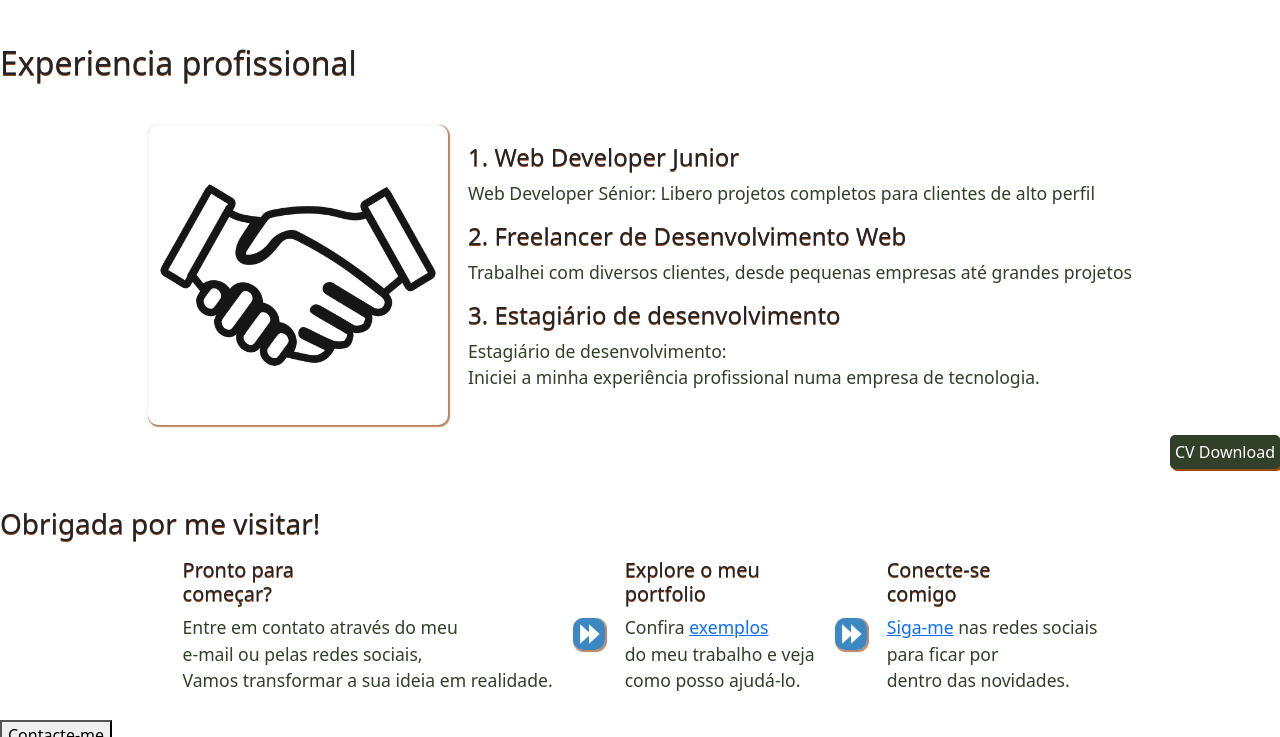
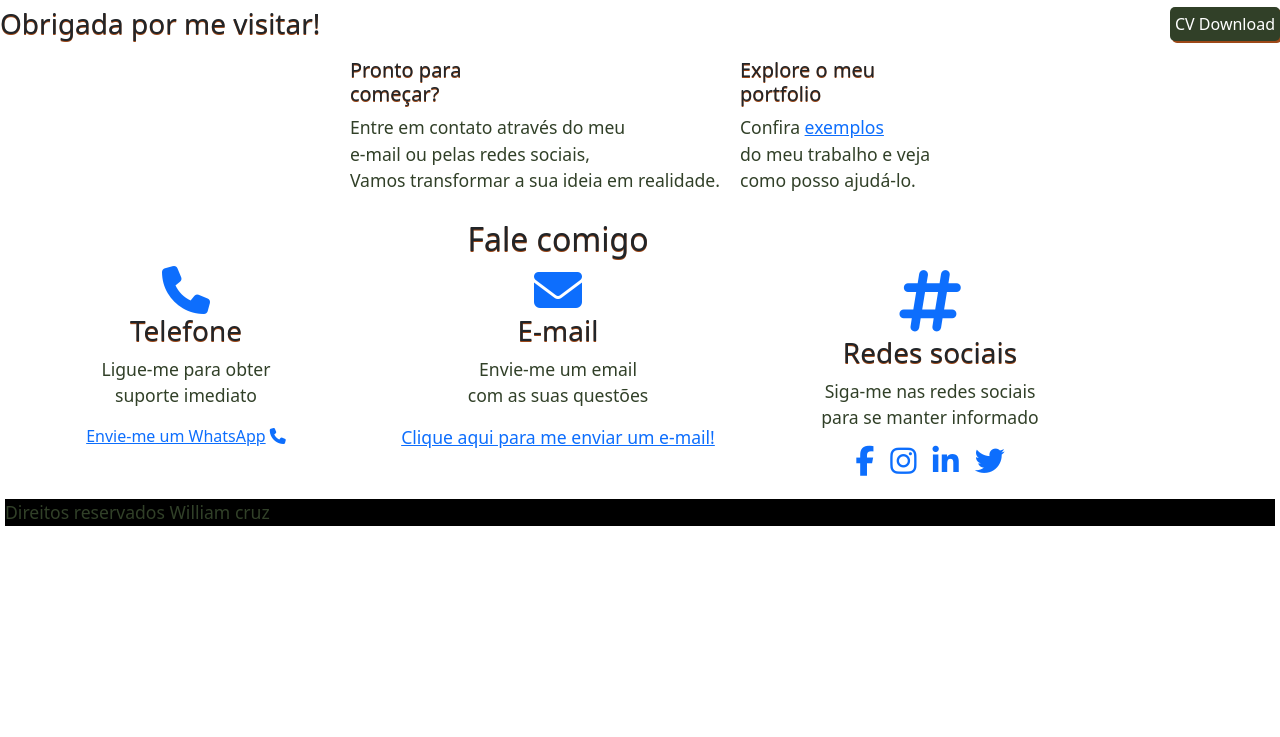
Before and after one commit to williamcruz12/PortifolioWilliam, a plain HTML site: page index.html in a window 1280 px wide. Shown: the part 2063-2800 px from the top of the page. After the commit the page ends 2605 px from the top, so only its background shows below. Drawn offline with nearby package versions, Linux system fonts and the light colour scheme.

Commit message:
Add files via upload

```diff
--- a/index.html
+++ b/index.html
@@ -57,7 +57,7 @@
                 <td id="eu"><h2 id="sobre2">Olá eu sou o William Cruz <br> e sou Web developer!</h2></td>
             </table>
         </div>
-
+    <br><br><br>
         <div class="sobremim1">
             <h2>Sobre Mim</h2>
             <p>Sou apaixonado por criar experiências digitais envolventes e
@@ -163,11 +163,6 @@
         </div>
 
 
-
-
-   <br>
-   <br>
-   <br>
     <div>
         <h3>Obrigada por me visitar!</h3>
         <table>
@@ -176,9 +171,6 @@
                     <h5>Pronto para <br> começar?</h5>
                     <p>Entre em contato através do meu <br>e-mail ou pelas redes sociais,<br> Vamos transformar a sua ideia em realidade.</p>
                 </td>
-                <td>
-                    <img src="favicon-32x32.png"  alt="">
-                </td>
 
 
                 <td>
@@ -186,38 +178,79 @@
                     <p>Confira <a href="projetos.html">exemplos</a> <br>
                        do meu trabalho e veja <br> como posso ajudá-lo.</p>
                 </td>
-                <td>
-                    <img src="favicon-32x32.png"  alt="">
-                </td>
-
-                <td>
-                    <h5>Conecte-se <br> comigo</h5>
-                    <p><a href="https://www.instagram.com/">Siga-me</a>
-                     nas redes sociais <br> para ficar por <br> dentro das
-                     novidades.</p>
-                </td>
 
             </tr>
         </table>
-        <a href="#"><button>Contacte-me</button></a>
-    </div>
 
-    <table class="final">
-        <p>William Cruz <br>Portifolio</p>
-<tr>
-    <td><img src="o-email.png"  alt="e-mail" style="float: right;"></td>
-    <td><img src="facebook.png" alt="face"style="float: right;"></td>
-    <td><img src="instagram.png" alt="inta"style="float: right;"></td>
-    <td><img src="chamada-telefonica.png" alt="tele"style="float: right;"></td>
-</tr>
 
-</table>
+
+
+        <section class="minhas-skills row container">
+            <h2 class="text-center">Fale comigo</h2>
+
+            <!-- Coluna de telefone -->
+            <div class="services col-12 col-md-4 text-center">
+                <a href="https://wa.me/912345678"><i class="fa fa-phone" style="font-size:48px;"></i></a>
+                <h3>Telefone</h3>
+                <p>Ligue-me para obter <br> suporte imediato</p>
+                <a class="cta-1" href="https://wa.me/912345678">Envie-me um WhatsApp</a>
+                <li style="display: inline-block;">
+                    <a href="https://wa.me/912345678"><i class="fa fa-phone"></i></a>
+                </li>
+            </div>
+
+            <!-- Coluna de email -->
+            <div class="services col-12 col-md-4 text-center">
+                <a href="mailto:janedoe@mail.com">
+                    <i class="fa fa-envelope" style="font-size:48px;"></i>
+                </a>
+                <h3>E-mail</h3>
+                <p>Envie-me um email <br> com as suas questões</p>
+                <p><a href="mailto:janedoe@mail.com">Clique aqui para me enviar um e-mail!</a></p>
+            </div>
+
+            <!-- Coluna de redes sociais -->
+            <div class="services col-12 col-md-4 text-center">
+                <a href="#footer1id">
+                    <i class="fa fa-hashtag" style="font-size:70px;"></i>
+                </a>
+                <h3>Redes sociais</h3>
+                <p>Siga-me nas redes sociais <br> para se manter informado</p>
+
+                <ul class="list-unstyled d-flex justify-content-center">
+                    <li class="mx-2">
+                        <a href="https://www.facebook.com/seuPerfil">
+                            <i class="fa fa-facebook" style="font-size:30px;"></i>
+                        </a>
+                    </li>
+                    <li class="mx-2">
+                        <a href="https://www.instagram.com/seuPerfil">
+                            <i class="fa fa-instagram" style="font-size:30px;"></i>
+                        </a>
+                    </li>
+                    <li class="mx-2">
+                        <a href="https://www.linkedin.com/in/seuPerfil">
+                            <i class="fa fa-linkedin" style="font-size:30px;"></i>
+                        </a>
+                    </li>
+                    <li class="mx-2">
+                        <a href="https://twitter.com/seuPerfil">
+                            <i class="fa fa-twitter" style="font-size:30px;"></i>
+                        </a>
+                    </li>
+                </ul>
+            </div>
+        </section>
+
+
+
 
 </main>
 
+
+
 <footer>
 <p>Direitos reservados William cruz </p>
-
 
 </footer>
 
--- a/style.css
+++ b/style.css
@@ -31,9 +31,8 @@ h2, h3, h4, h5, h6{
 .sobremim1 {
     width: 100%;
     margin: 0 auto;
-    padding: 20px;
     text-align: center;
-    box-sizing: border-box; /* Inclui padding e border no cálculo da largura */
+    box-sizing: border-box;
 }
 
 @media (max-width: 768px) {
@@ -47,9 +46,8 @@ h2, h3, h4, h5, h6{
             display: flex;
             justify-content: center;
             align-items: center;
-            height: 100vh;
             text-align: center;
-            padding: 10px;
+
         }
 
         table {
@@ -125,9 +123,9 @@ padding: 5px ;
 cursor: pointer;
 background-color: #314028;
 color: white;
-    border: none;
-    border-radius: 5px;
-    box-shadow: 2px 2px #9D4818;
+border: none;
+border-radius: 5px;
+box-shadow: 2px 2px #9D4818;
 
 }
 
@@ -177,8 +175,6 @@ color: white;
     box-shadow: 2px 2px #9D4818;
     text-align: center;
 }
-.profissional
-mar
 
 .final{
     text-align: left;
@@ -189,3 +185,13 @@ footer{
     padding: 0px;
     margin: 5px;
 }
+
+@media (max-width: 768px) {
+    .minhas-skills {
+        text-align: center;
+    }
+
+    .services {
+        margin-bottom: 20px;
+    }
+}
```
